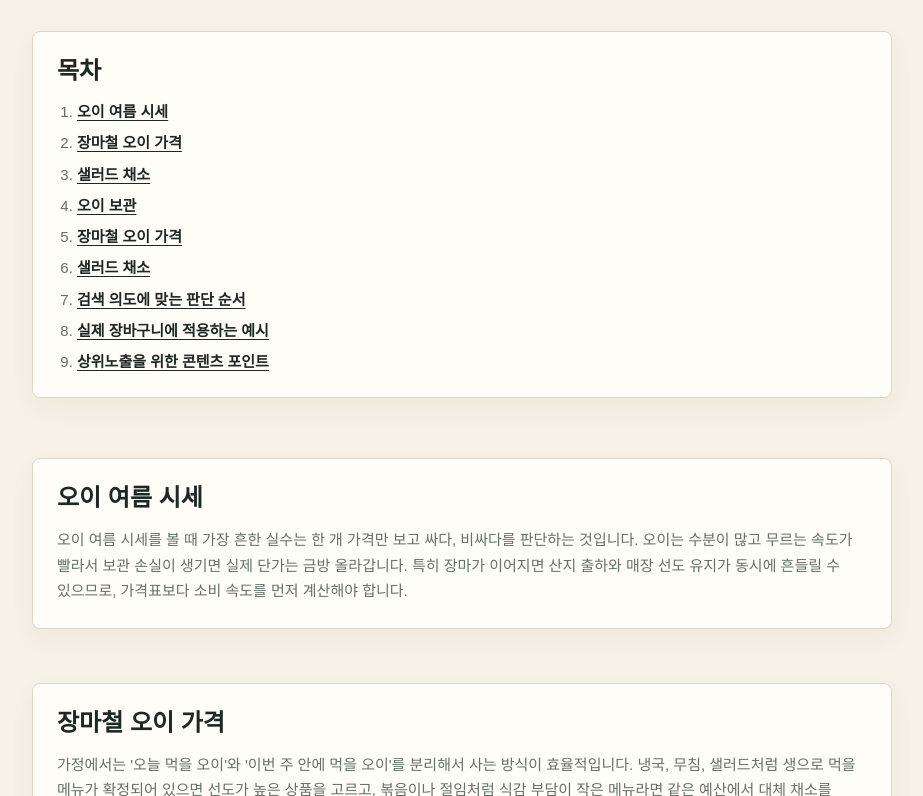
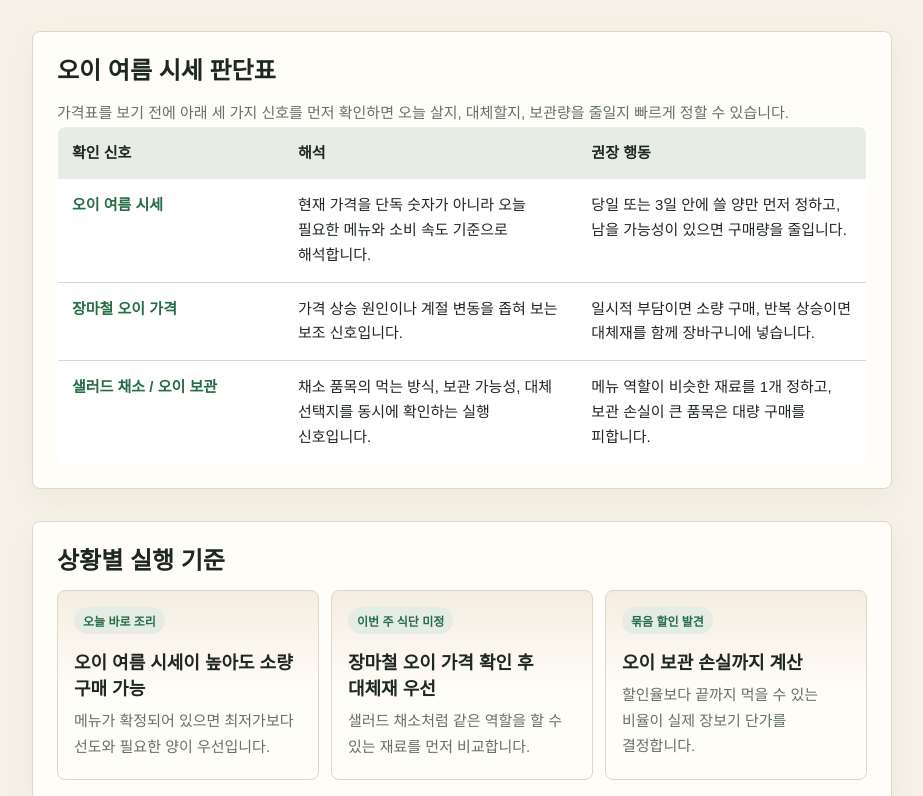
Before and after one commit to lsk7209/nongsusangogo.kr, a Next.js app: page /blog/cucumber-summer-price-buying-window in a window 1280 px wide. Shown: the part 544-1340 px from the top of the page, without its empty margins (48-971 px from the left). Built offline with nearby package versions, Linux system fonts and the light colour scheme; no server answers; a web font is replaced by a local one.

Commit message:
Enhance article decision content layout

```diff
--- a/app/blog/[slug]/page.tsx
+++ b/app/blog/[slug]/page.tsx
@@ -67,9 +67,18 @@ export default function BlogPostPage({ params }: PageProps) {
     id: `deep-dive-${index + 1}`,
     label: section.heading,
   }));
-  const tocItems = [...bodyHeadings, ...deepDiveHeadings];
+  const decisionRows = buildDecisionRows(post);
+  const scenarioRows = buildScenarioRows(post);
+  const tocItems = [
+    { id: "decision-table", label: `${post.mainKeyword} 판단표` },
+    { id: "scenario-table", label: "상황별 실행 기준" },
+    ...bodyHeadings,
+    ...deepDiveHeadings,
+  ];
   const wordCount = [
     post.quickAnswer,
+    ...decisionRows.flatMap((row) => [row.signal, row.meaning, row.action]),
+    ...scenarioRows.flatMap((row) => [row.situation, row.buyingRule, row.note]),
     ...post.body,
     ...post.deepDives.map((section) => section.body),
     ...post.checklist,
@@ -159,6 +168,47 @@ export default function BlogPostPage({ params }: PageProps) {
         {post.contentElements.map((element) => (
           <span key={element}>{element}</span>
         ))}
+      </section>
+
+      <section className="panel article-data-card" id="decision-table">
+        <h2>{post.mainKeyword} 판단표</h2>
+        <p>
+          가격표를 보기 전에 아래 세 가지 신호를 먼저 확인하면 오늘 살지,
+          대체할지, 보관량을 줄일지 빠르게 정할 수 있습니다.
+        </p>
+        <div className="responsive-table" role="region" aria-label="가격 판단표">
+          <table>
+            <thead>
+              <tr>
+                <th>확인 신호</th>
+                <th>해석</th>
+                <th>권장 행동</th>
+              </tr>
+            </thead>
+            <tbody>
+              {decisionRows.map((row) => (
+                <tr key={row.signal}>
+                  <th scope="row">{row.signal}</th>
+                  <td>{row.meaning}</td>
+                  <td>{row.action}</td>
+                </tr>
+              ))}
+            </tbody>
+          </table>
+        </div>
+      </section>
+
+      <section className="panel article-scenario-card" id="scenario-table">
+        <h2>상황별 실행 기준</h2>
+        <div className="scenario-grid">
+          {scenarioRows.map((row) => (
+            <article key={row.situation}>
+              <span>{row.situation}</span>
+              <h3>{row.buyingRule}</h3>
+              <p>{row.note}</p>
+            </article>
+          ))}
+        </div>
       </section>
 
       <nav className="panel article-toc" aria-label="글 목차">
@@ -259,3 +309,121 @@ export default function BlogPostPage({ params }: PageProps) {
     </main>
   );
 }
+
+function buildDecisionRows(
+  post: NonNullable<ReturnType<typeof getEditorialPost>>,
+) {
+  const [firstKeyword, secondKeyword, thirdKeyword] = post.expandedKeywords;
+  const guidance = getIntentGuidance(post.intent);
+
+  return [
+    {
+      signal: post.mainKeyword,
+      meaning: guidance.primaryMeaning,
+      action: guidance.primaryAction,
+    },
+    {
+      signal: firstKeyword,
+      meaning: guidance.secondaryMeaning,
+      action: guidance.secondaryAction,
+    },
+    {
+      signal: `${secondKeyword} / ${thirdKeyword}`,
+      meaning: `${post.category} 품목의 먹는 방식, 보관 가능성, 대체 선택지를 동시에 확인하는 실행 신호입니다.`,
+      action: guidance.finalAction,
+    },
+  ];
+}
+
+function buildScenarioRows(
+  post: NonNullable<ReturnType<typeof getEditorialPost>>,
+) {
+  const [firstKeyword, secondKeyword, thirdKeyword] = post.expandedKeywords;
+  const guidance = getIntentGuidance(post.intent);
+
+  return [
+    {
+      situation: "오늘 바로 조리",
+      buyingRule: `${post.mainKeyword}이 높아도 소량 구매 가능`,
+      note: guidance.todayNote,
+    },
+    {
+      situation: "이번 주 식단 미정",
+      buyingRule: `${firstKeyword} 확인 후 대체재 우선`,
+      note: `${secondKeyword}처럼 같은 역할을 할 수 있는 재료를 먼저 비교합니다.`,
+    },
+    {
+      situation: "묶음 할인 발견",
+      buyingRule: `${thirdKeyword} 손실까지 계산`,
+      note: "할인율보다 끝까지 먹을 수 있는 비율이 실제 장보기 단가를 결정합니다.",
+    },
+  ];
+}
+
+function getIntentGuidance(intent: string) {
+  if (intent.includes("대체")) {
+    return {
+      primaryMeaning:
+        "현재 가격을 단독 숫자로 보지 않고 같은 메뉴에서 역할이 비슷한 재료와 비교합니다.",
+      primaryAction:
+        "맛의 핵심 재료는 소량 유지하고, 양을 채우는 재료부터 대체합니다.",
+      secondaryMeaning:
+        "대체재가 실제 조리법에서 같은 식감이나 향을 낼 수 있는지 좁혀 보는 보조 신호입니다.",
+      secondaryAction:
+        "완전 대체보다 절반 혼합을 먼저 적용해 맛과 비용 변화를 함께 확인합니다.",
+      finalAction:
+        "메뉴 역할이 비슷한 재료를 1개만 고르고, 맛 차이가 큰 조합은 다음 장보기에서 비교합니다.",
+      todayNote:
+        "오늘 먹을 메뉴라면 핵심 향이나 식감을 유지하는 범위에서만 대체하는 편이 안전합니다.",
+    };
+  }
+
+  if (intent.includes("데이터") || intent.includes("해석")) {
+    return {
+      primaryMeaning:
+        "현재 가격을 단위, 등급, 도소매 차이와 함께 해석해야 하는 핵심 신호입니다.",
+      primaryAction:
+        "팩 가격을 그대로 비교하지 말고 kg, 개수, 용도 기준 중 하나로 통일합니다.",
+      secondaryMeaning:
+        "가격 차이가 실제 부담인지 단위 차이에서 생긴 착시인지 확인하는 보조 신호입니다.",
+      secondaryAction:
+        "같은 기준으로 환산한 뒤 바로 살지, 며칠 더 볼지 결정합니다.",
+      finalAction:
+        "비교 단위를 하나로 맞추고, 보관 손실이 큰 품목은 예상 사용량을 먼저 줄입니다.",
+      todayNote:
+        "오늘 필요한 양이 명확하면 환산 가격보다 선도와 용도 적합성을 먼저 봅니다.",
+    };
+  }
+
+  if (intent.includes("비용") || intent.includes("리스크")) {
+    return {
+      primaryMeaning:
+        "가격 상승보다 보관 실패와 조리 손실까지 포함해 실제 단가를 보는 신호입니다.",
+      primaryAction:
+        "싸게 보이는 묶음보다 끝까지 먹을 수 있는 분량을 먼저 정합니다.",
+      secondaryMeaning:
+        "손실이 커지는 구간인지, 단순히 체감 가격만 높은지 구분하는 보조 신호입니다.",
+      secondaryAction:
+        "보관 기간이 불확실하면 대량 구매를 늦추고 소포장으로 전환합니다.",
+      finalAction:
+        "구매량, 대체재, 보관법 중 하나만 바꿔 다음 장보기에서 효과를 비교합니다.",
+      todayNote:
+        "오늘 바로 쓰면 손실 위험이 낮으므로 가격보다 필요한 양과 품질을 우선합니다.",
+    };
+  }
+
+  return {
+    primaryMeaning:
+      "현재 가격을 단독 숫자가 아니라 오늘 필요한 메뉴와 소비 속도 기준으로 해석합니다.",
+    primaryAction:
+      "당일 또는 3일 안에 쓸 양만 먼저 정하고, 남을 가능성이 있으면 구매량을 줄입니다.",
+    secondaryMeaning:
+      "가격 상승 원인이나 계절 변동을 좁혀 보는 보조 신호입니다.",
+    secondaryAction:
+      "일시적 부담이면 소량 구매, 반복 상승이면 대체재를 함께 장바구니에 넣습니다.",
+    finalAction:
+      "메뉴 역할이 비슷한 재료를 1개 정하고, 보관 손실이 큰 품목은 대량 구매를 피합니다.",
+    todayNote:
+      "메뉴가 확정되어 있으면 최저가보다 선도와 필요한 양이 우선입니다.",
+  };
+}
--- a/app/globals.css
+++ b/app/globals.css
@@ -352,6 +352,98 @@ p {
   font-weight: 700;
 }
 
+.article-data-card {
+  border-left: 4px solid var(--article-accent, var(--accent));
+}
+
+.article-data-card p {
+  margin: 0 0 16px;
+}
+
+.responsive-table {
+  overflow-x: auto;
+}
+
+.responsive-table table {
+  width: 100%;
+  min-width: 640px;
+  border-collapse: collapse;
+  overflow: hidden;
+  border: 1px solid var(--line);
+  border-radius: 8px;
+  background: var(--surface-strong);
+}
+
+.responsive-table th,
+.responsive-table td {
+  border-bottom: 1px solid var(--line);
+  padding: 14px;
+  text-align: left;
+  vertical-align: top;
+  font-size: 15px;
+  line-height: 1.65;
+}
+
+.responsive-table thead th {
+  background: color-mix(in srgb, var(--article-accent, var(--accent)) 11%, #fffdf8);
+  color: var(--fg);
+  font-weight: 800;
+}
+
+.responsive-table tbody th {
+  width: 28%;
+  color: var(--article-accent, var(--accent));
+  font-weight: 800;
+}
+
+.responsive-table tr:last-child th,
+.responsive-table tr:last-child td {
+  border-bottom: 0;
+}
+
+.article-scenario-card {
+  border-left: 4px solid var(--article-warm, var(--warn));
+}
+
+.scenario-grid {
+  display: grid;
+  grid-template-columns: repeat(3, minmax(0, 1fr));
+  gap: 12px;
+}
+
+.scenario-grid article {
+  min-height: 190px;
+  border: 1px solid var(--line);
+  border-radius: 8px;
+  background:
+    linear-gradient(
+      180deg,
+      color-mix(in srgb, var(--article-warm, var(--warn)) 10%, #fffdf8),
+      #fffdf8 54%
+    );
+  padding: 16px;
+}
+
+.scenario-grid span {
+  display: inline-flex;
+  border-radius: 999px;
+  background: color-mix(in srgb, var(--article-accent, var(--accent)) 12%, #fffdf8);
+  color: var(--article-accent, var(--accent));
+  padding: 5px 9px;
+  font-size: 12px;
+  font-weight: 800;
+}
+
+.scenario-grid h3 {
+  margin-top: 14px;
+  color: var(--fg);
+}
+
+.scenario-grid p {
+  margin: 0;
+  font-size: 15px;
+}
+
 .article-panel-accent {
   border-top: 3px solid var(--article-accent, var(--accent));
 }
@@ -551,7 +643,8 @@ p {
   .metric-grid,
   .card-grid,
   .blog-card-grid,
-  .featured-post {
+  .featured-post,
+  .scenario-grid {
     grid-template-columns: 1fr;
   }
 
```
Also changed, not shown: 1 other file (tests, documents, lock files or other folders).
